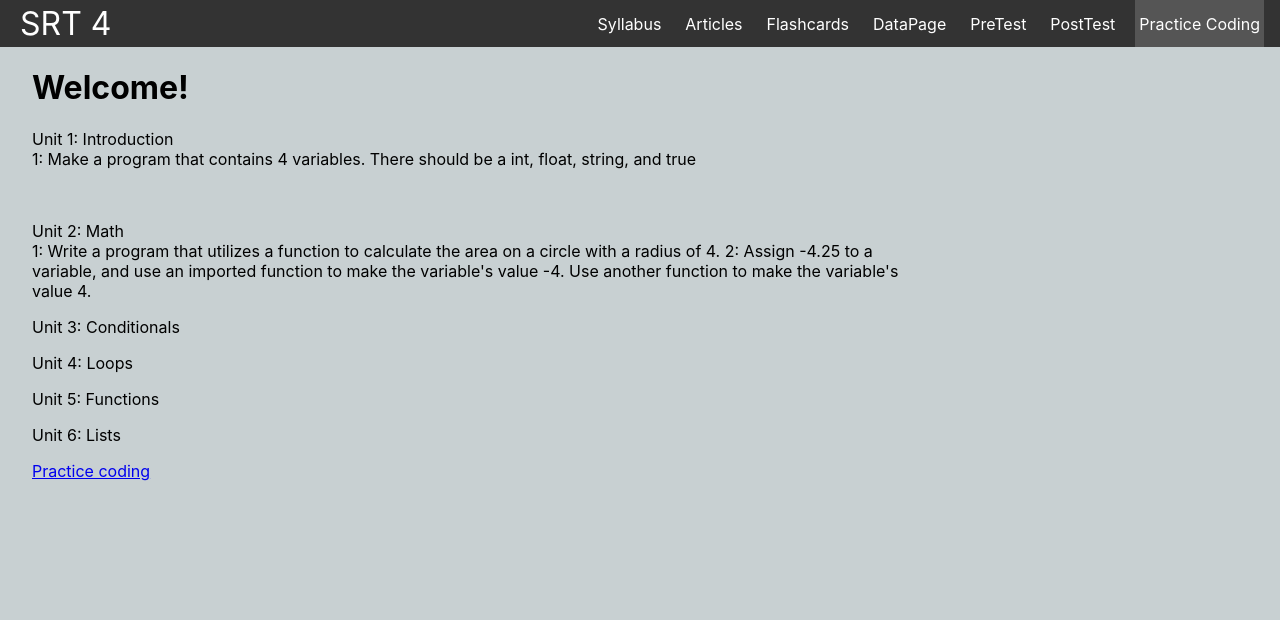
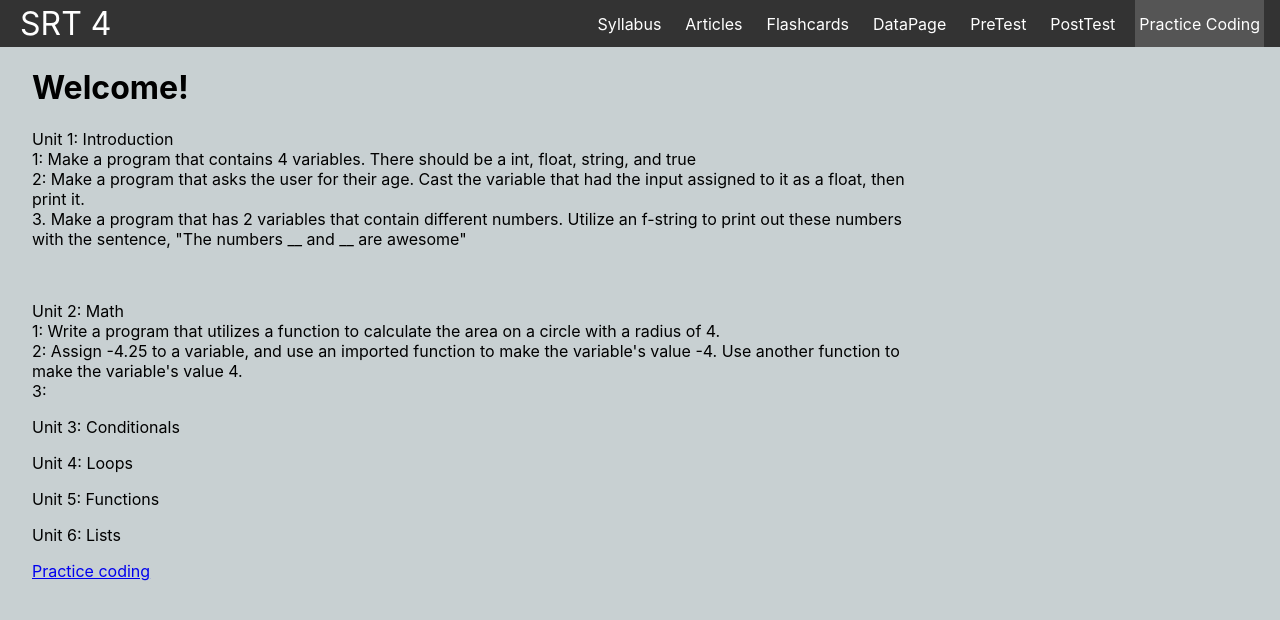
Before and after one commit to MD5595/SrtFlaskWebsite, a React (Create React App) app in the folder my-app/: page /PracticeCoding in a window 1280 px wide. Shown: the top 620 px of the page. Built offline with nearby package versions, Linux system fonts and the light colour scheme.

Commit message:
Added questions and updated article 1.4

```diff
--- a/my-app/src/pages/Articles/Unit1/u1_4.js
+++ b/my-app/src/pages/Articles/Unit1/u1_4.js
@@ -97,7 +97,15 @@ export default function Unit_1_4() {
                 You will be 27 in 10 years.
             </code></pre>
             <br/>
+    <p> If you want an alternate way of writing strings, or if you don’t want to worry about casting characters,
+        you can use the format below. They are called f-strings.
+    </p>
+            <p>f”Word1 word2 &#123;variable/functions/non-strings&#125; word3”</p>
 
+            <p>Below is an example of this format being used</p>
+          <p>  <pre><code>Var1 = 50<br/>
+print(f”The number &#123;var1&#125; is my favorite number”)
+</code></pre></p>
             <div className="container-exercise">
                 <form onSubmit={handleSubmit}>
                     <label>
--- a/my-app/src/pages/PracticeCoding.js
+++ b/my-app/src/pages/PracticeCoding.js
@@ -6,13 +6,22 @@ function PracticeCoding() {
       <h1>Welcome!</h1>
         <p>Unit 1: Introduction <br/>
         1: Make a program that contains 4 variables. There should be a int, float, string, and true
+            <br/>
+            2: Make a program that asks the user for their age. Cast the variable that had
+            the input assigned to it as a float, then print it.
+            <br/>
+            3. Make a program that has 2 variables that contain different numbers.
+            Utilize an f-string to print out these numbers with the sentence, "The numbers __ and __ are awesome"
+            <br/>
         </p><br/>
         <p>Unit 2: Math
         <br/>
             1: Write a program that utilizes a function to calculate the area on a circle with a radius of 4.
+           <br/>
             2: Assign -4.25 to a variable, and use an imported function to make the variable's value -4. Use
             another function to make the variable's value 4.
-
+            <br/>
+            3:
         </p>
         <p>Unit 3: Conditionals </p>
         <p>Unit 4: Loops </p>
```
Also changed, not shown: 1 other file (tests, documents, lock files or other folders).
